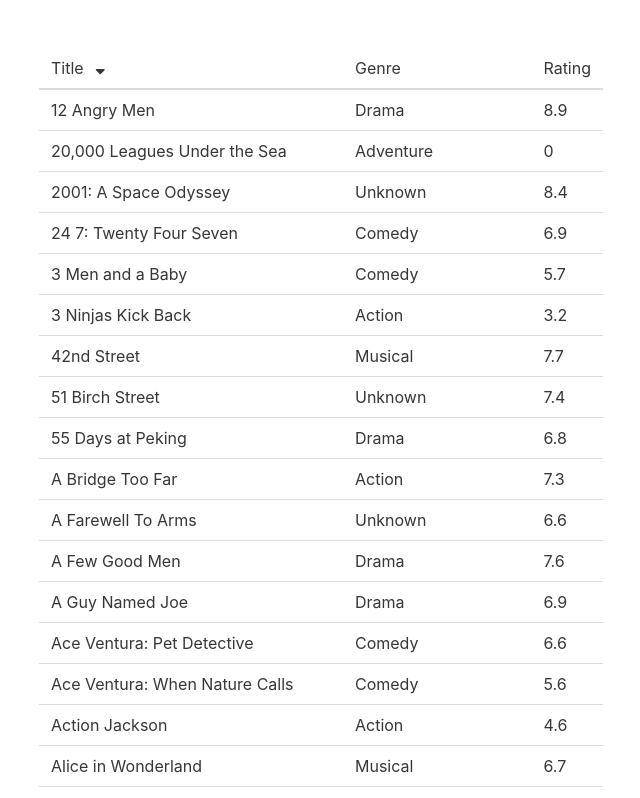
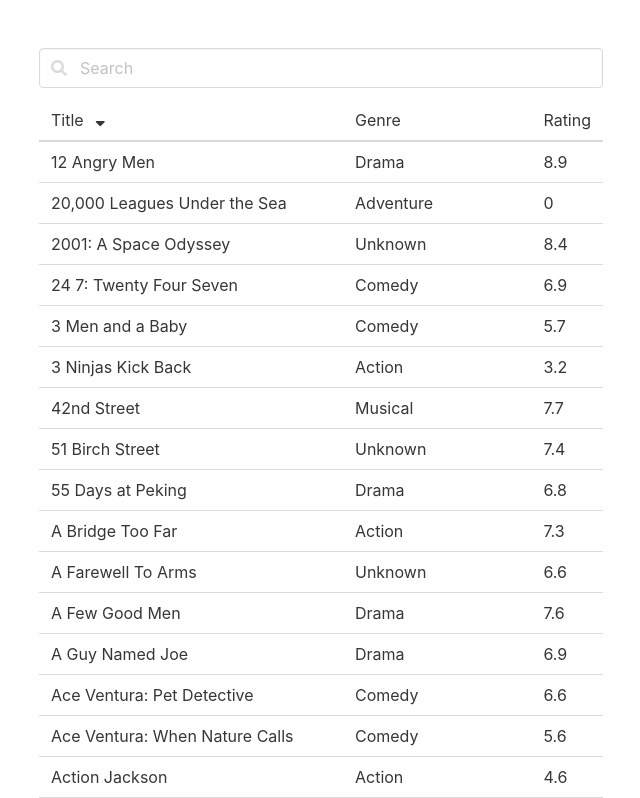
Before and after one commit to siddhi/movie-library, a React (Create React App) app: page / in a window 1280 px wide. Shown: the top 798 px of the page, without its empty margins (25-665 px from the left). Built offline with nearby package versions, Linux system fonts and the light colour scheme.

Commit message:
Added Filter component

```diff
--- a/src/App.js
+++ b/src/App.js
@@ -1,6 +1,7 @@
 import React from 'react';
 import 'bulma/css/bulma.css';
-import MovieTable from './components/MovieTable';
+import MovieTableContainer from './components/MovieTable';
+import Filter from './components/Filter';
 import movieList from './movies.json';
 
 let dedupedMovieList = [];
@@ -21,7 +22,8 @@ class App extends React.Component {
     super();
     this.state = {
       movies: cleanedMovieList,
-      sortField: "Title"
+      sortField: "Title",
+      filter: ""
     }
   }
 
@@ -30,7 +32,8 @@ class App extends React.Component {
       <div className="container">
         <div className="columns">
           <div className="column">
-            <MovieTable
+            <Filter onFilter={(filter) => this.setState({filter})} />
+            <MovieTableContainer
               movies={this.state.movies}
               sortField={this.state.sortField}
               onSort={(sortField) => this.setState({sortField})}
--- /dev/null
+++ b/src/components/Filter.js
@@ -0,0 +1,15 @@
+import React from 'react';
+
+export default function Filter({ filter, onFilter }) {
+  return (
+    <div className="field">
+      <p className="control has-icons-left">
+        <input className="input" type="text" placeholder="Search"
+          onChange={(e) => onFilter(e.target.value)} />
+        <span className="icon is-small is-left">
+          <i className="fas fa-search"></i>
+        </span>
+      </p>
+    </div>
+  );
+}
--- a/src/components/MovieTable.js
+++ b/src/components/MovieTable.js
@@ -3,7 +3,7 @@ import React from 'react'
 function MovieRow({ movie, fields }) {
   return (
     <tr>
-      { fields.map(field => <td>{movie[field]}</td>) }
+      { fields.map(field => <td key={movie[field]}>{movie[field]}</td>) }
     </tr>
   );
 }
@@ -21,6 +21,7 @@ function ColumnHeader({ name, sorted, onClick }) {
     <td onClick={onClick}>{ name } { sorted ? <SortIcon /> : null }</td>
   );
 }
+
 
 export default function MovieTable({ movies, sortField, onSort }) {
   let createColumnHeader = (field) => (
```
